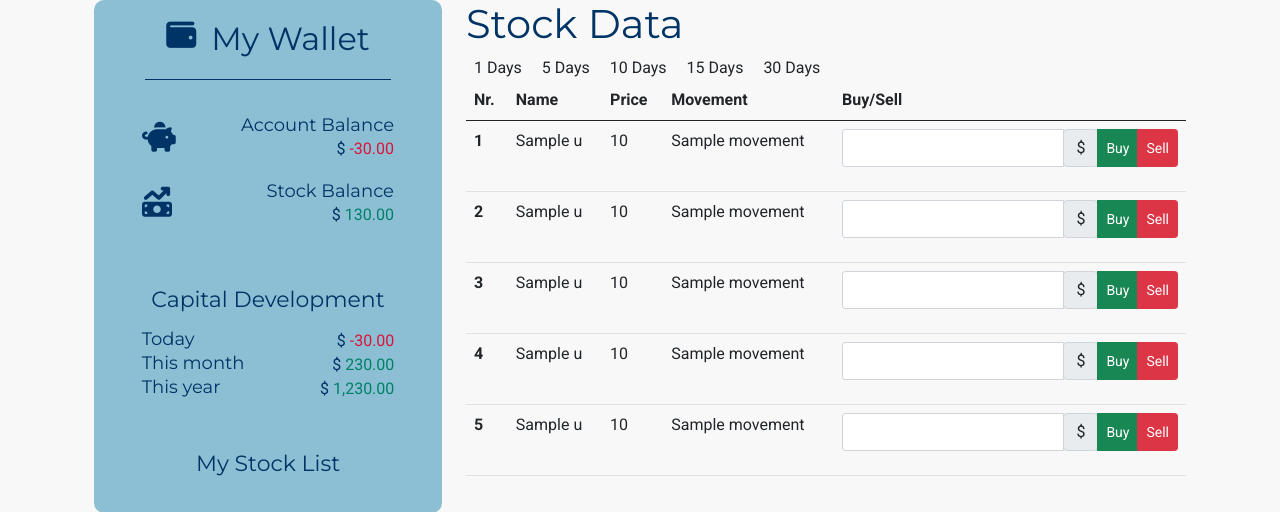
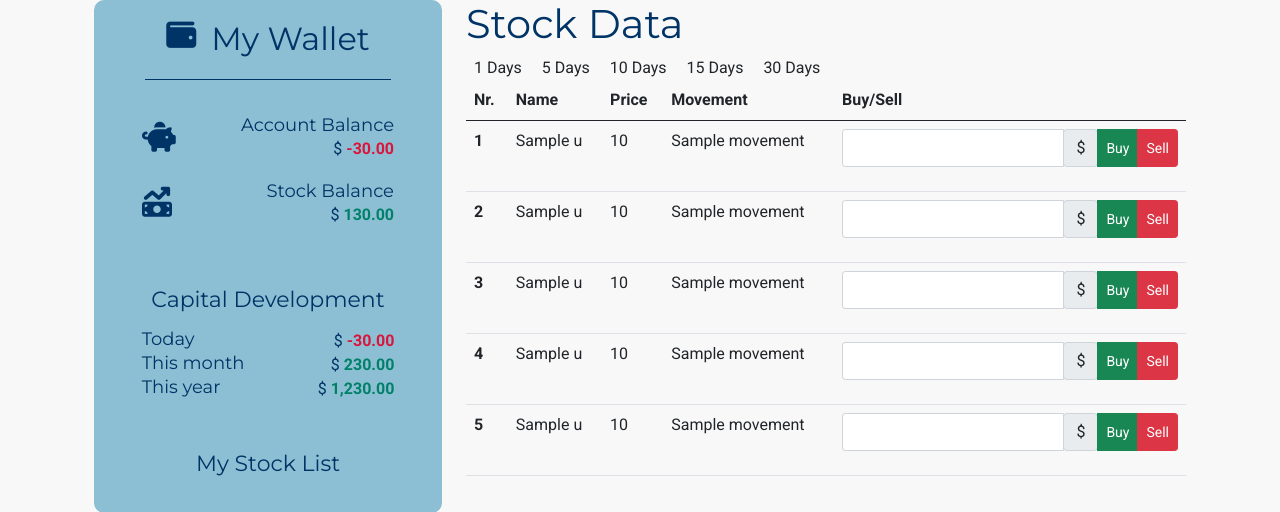
Before and after one commit to e-kai00/finFlare, a Django app: page /markets/markets/ in a window 1280 px wide. Shown: the part 146-658 px from the top of the page. Run offline with Django 4.2, Linux system fonts and the light colour scheme; tables that the repository leaves empty hold one stand-in row (values such as "Sample post"); a database or web service that is not in the repository returns one stand-in record (values such as "Sample title"); data that the repository does not hold is empty; some libraries are stand-ins or nearby versions.

Commit message:
Make account numbers more visible

```diff
--- a/accounts/static/accounts/css/accounts.css
+++ b/accounts/static/accounts/css/accounts.css
@@ -63,4 +63,5 @@ hr {
 
 .balance-numbers {
     color: var(--accent-color-1);
+    font-weight: bolder;
 }
```
